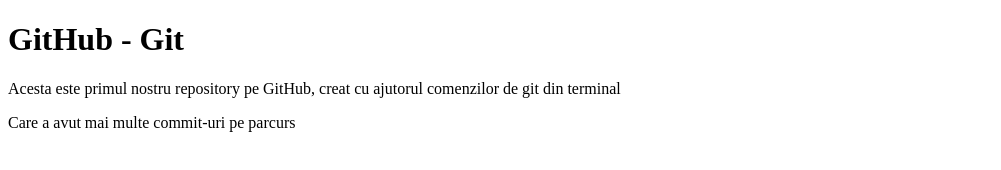
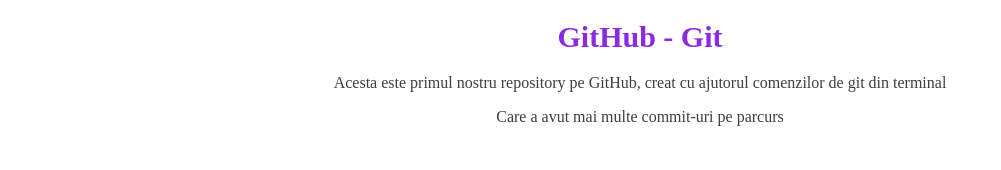
Before and after one commit to GeorgianaNistor/demo-git-github, a plain HTML site: page index.html in a window 1280 px wide. Shown: the whole page, without its empty margins (0-1001 px from the left). Drawn offline with Linux system fonts and the light colour scheme.

Commit message:
index css added

```diff
--- /dev/null
+++ b/index.css
@@ -0,0 +1,14 @@
+h1 {
+    color: blueviolet;
+    font-size: 30px;
+}
+
+p {
+    color: #3e3e3e;
+}
+
+body {
+    margin: 0;
+    padding: 0;
+    text-align: center;
+}
--- a/index.html
+++ b/index.html
@@ -4,6 +4,7 @@
     <meta charset="UTF-8">
     <meta name="viewport" content="width=device-width, initial-scale=1.0">
     <title>Git</title>
+    <link rel="stylesheet" href="index.css" />
 </head>
 <body>
     <h1>GitHub - Git</h1>
```
